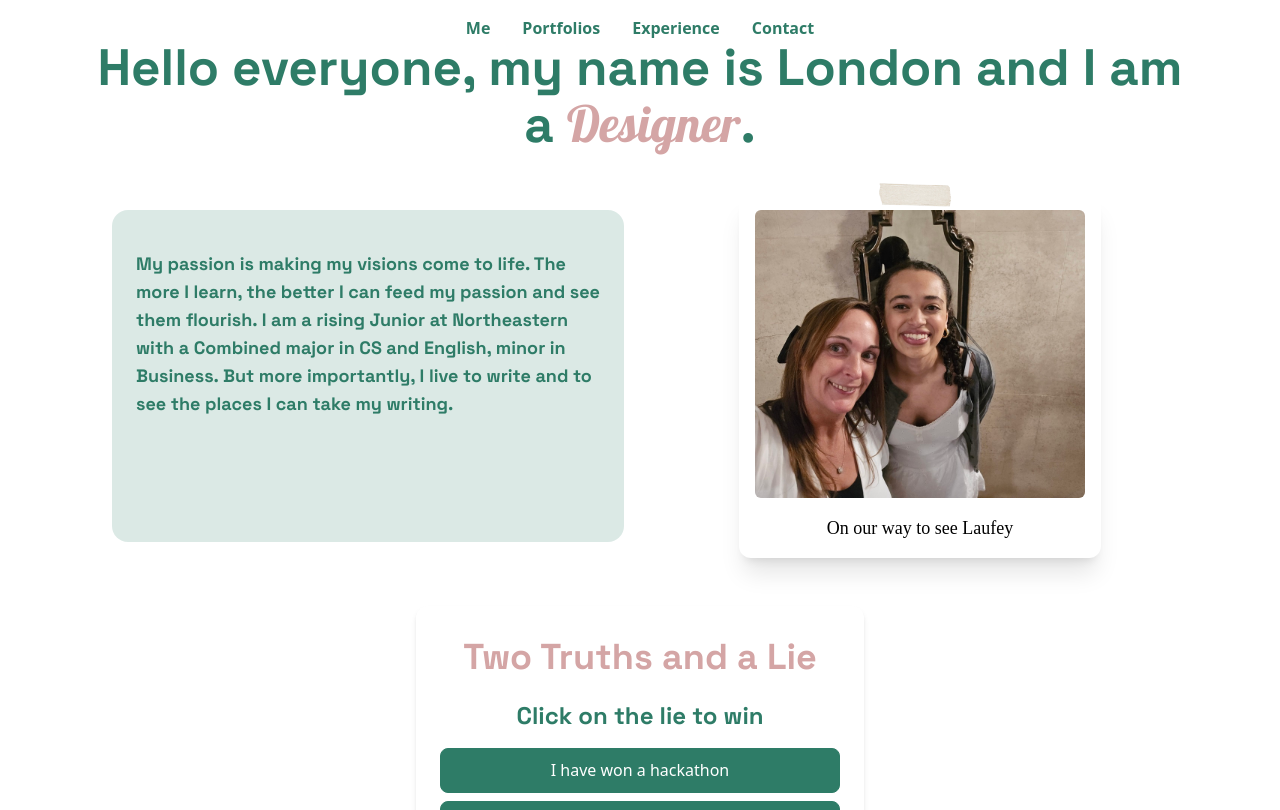
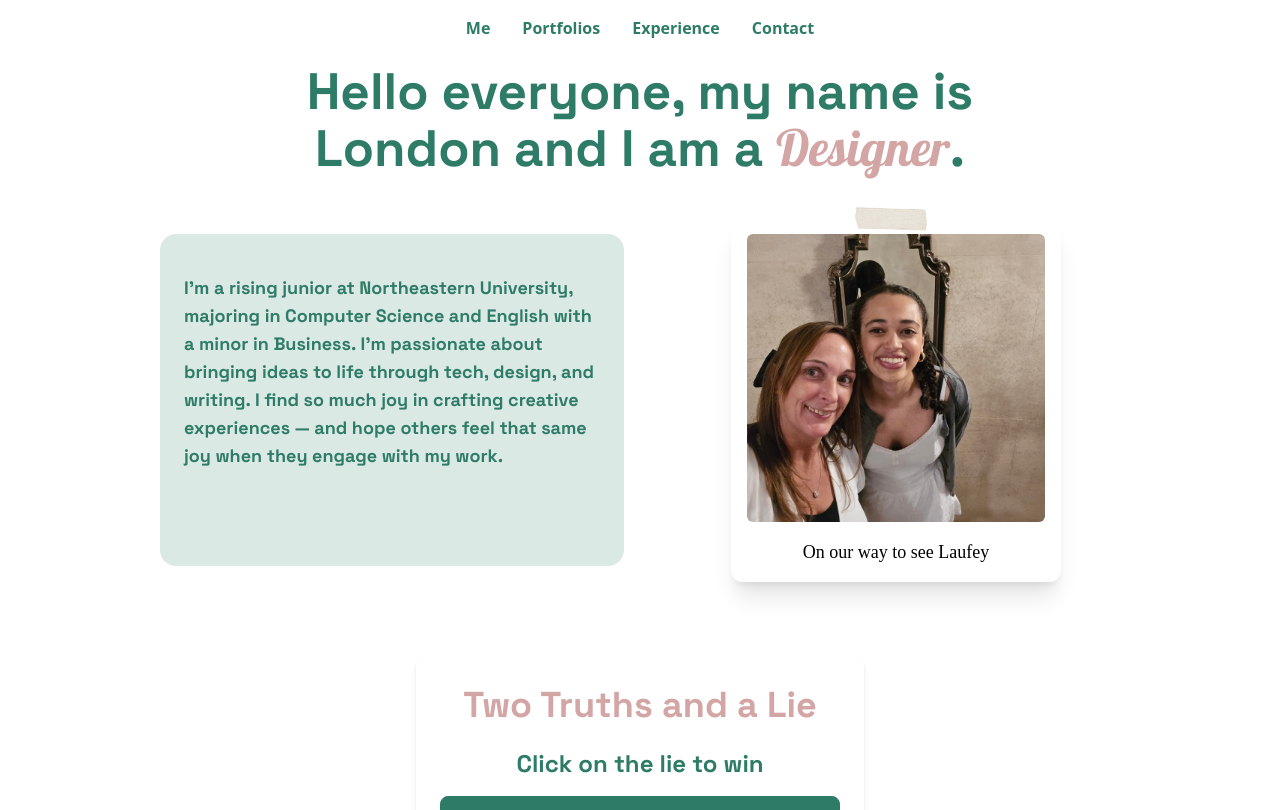
Before and after one commit to londonjones4189/My-personal-website, a React (Vite) app in the folder my-app/: page / in a window 1280 px wide. Shown: the top 810 px of the page. Built offline with nearby package versions, Linux system fonts and the light colour scheme.

Commit message:
Fixed smooth scroll
fixed offset of smooth scroll

```diff
--- a/my-app/src/AboutMe.jsx
+++ b/my-app/src/AboutMe.jsx
@@ -30,9 +30,10 @@ function AboutMe() {
   }, []);
 
   return (
-      <div className="mx-auto"> {/* Remove all padding, let parent control it */}
+    <div className="mx-auto px-4 md:px-8 lg:px-12 pt-6 py-6">
+
       {/* SECTION 1: Full width on top */}
-        <div className="mx-auto text-center"> {/* Remove max-w-3xl */}
+      <div className="max-w-3xl mx-auto text-center">
         <h1 className="text-[36px] font-bold font-space-grotesk text-[#2E7C67]">
           Hello everyone, my name is London and I am a{' '}
           <span className="text-[50px] font-lobster text-[#D4A5A5]">
@@ -49,9 +50,9 @@ function AboutMe() {
         <div className="w-full md:w-1/2 p-4 text-left flex">
           <div className="p-6 bg-[#2E7C67]/17 rounded-2xl overflow-hidden flex flex-col justify-between w-full">
             <p className="text-lg font-bold font-space-grotesk text-[#2E7C67] mt-4">
-                My passion is making my visions come to life. The more I learn, the better I can feed my passion and see them flourish.
-                I am a rising Junior at Northeastern with a Combined major in CS and English, minor in Business.
-                But more importantly, I live to write and to see the places I can take my writing.
+              I'm a rising junior at Northeastern University, majoring in Computer Science and English with a minor in Business.
+              I'm passionate about bringing ideas to life through tech, design, and writing.
+              I find so much joy in crafting creative experiences — and hope others feel that same joy when they engage with my work.
             </p>
             {/* Spacer div to push bottom if not enough content */}
             <div className="mt-auto"></div>
--- a/my-app/src/Contact.jsx
+++ b/my-app/src/Contact.jsx
@@ -11,7 +11,7 @@ function Contact() {
           Contact Me
         </h1>
         <h2 className="text-2xl font-bold font-space-grotesk text-[#2E7C67] text-center">
-          Thanks for getting to know me! I would love to get to know you. Let's connect!
+          Thanks for getting to know me! Let's connect!
         </h2>
 
         {/* Social Icons */}
@@ -48,9 +48,9 @@ function Contact() {
 
       <div className="Form-header mt-6">
         <h2 className="text-2xl font-bold font-space-grotesk text-[#2E7C67] text-center mb-4">
-          Fill out this form to leave feedback on this website and portfolio pieces!
+          Fill out this form to leave feedback on this website!
         </h2>
-        <div className="flex justify-center">
+        <div className="flex justify-center pb-6">
           <a
             href="https://docs.google.com/forms/d/e/1FAIpQLSffe-JmS45EH59LnDk3d157ED08p6gXGQjLXf_R-TBHHWMAvA/viewform?usp=header"
             target="_blank"
--- a/my-app/src/Header.jsx
+++ b/my-app/src/Header.jsx
@@ -14,16 +14,16 @@ const closeMenu = () => setClick(false);
       <nav>
         <ul className="flex justify-center list-none w-full max-w-6xl mx-auto space-x-8">
           <li>
-            <Link to="AboutMe" spy={true} smooth={true} offset={50} duration={500} onClick={closeMenu} className="!text-[#2E7C67] !font-bold !font-space-grotesk hover:border-b-2 hover:border-[#D4A5A5] pb-1 transition-all duration-200">Me</Link>
+            <Link to="AboutMe" spy={true} smooth={true} offset={0} duration={500} onClick={closeMenu} className="!text-[#2E7C67] !font-bold !font-space-grotesk hover:border-b-2 hover:border-[#D4A5A5] pb-1 transition-all duration-200">Me</Link>
           </li>
           <li>
-            <Link to="Portfolios" spy={true} smooth={true} offset={50} duration={500} onClick={closeMenu} className="!text-[#2E7C67] !font-bold !font-space-grotesk hover:border-b-2 hover:border-[#D4A5A5] pb-1 transition-all duration-200">Portfolios</Link>
+            <Link to="Portfolios" spy={true} smooth={true} offset={0} duration={500} onClick={closeMenu} className="!text-[#2E7C67] !font-bold !font-space-grotesk hover:border-b-2 hover:border-[#D4A5A5] pb-1 transition-all duration-200">Portfolios</Link>
           </li>
           <li>
-            <Link to="ResumeFilter" spy={true} smooth={true} offset={50} duration={500} onClick={closeMenu} className="!text-[#2E7C67] !font-bold !font-space-grotesk hover:border-b-2 hover:border-[#D4A5A5] pb-1 transition-all duration-200">Experience</Link>
+            <Link to="ResumeFilter" spy={true} smooth={true} offset={0} duration={500} onClick={closeMenu} className="!text-[#2E7C67] !font-bold !font-space-grotesk hover:border-b-2 hover:border-[#D4A5A5] pb-1 transition-all duration-200">Experience</Link>
           </li>
           <li>
-          <Link to="Contact" spy={true} smooth={true} offset={50} duration={500} onClick={closeMenu} className="!text-[#2E7C67] !font-bold !font-space-grotesk hover:border-b-2 hover:border-[#D4A5A5] pb-1 transition-all duration-200">Contact</Link>
+          <Link to="Contact" spy={true} smooth={true} offset={0} duration={500} onClick={closeMenu} className="!text-[#2E7C67] !font-bold !font-space-grotesk hover:border-b-2 hover:border-[#D4A5A5] pb-1 transition-all duration-200">Contact</Link>
           </li>
         </ul>
       </nav>
```
Lines whose indentation alone changed are shown as unchanged.
